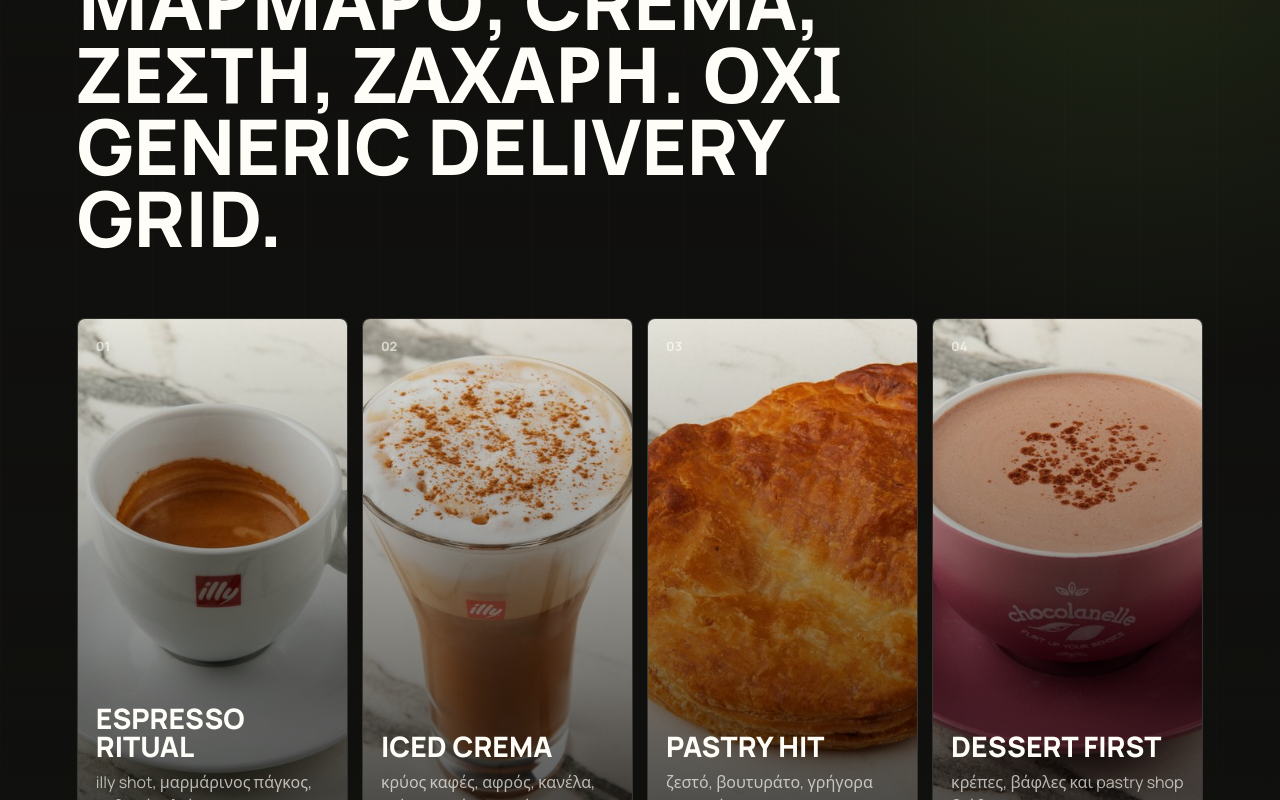
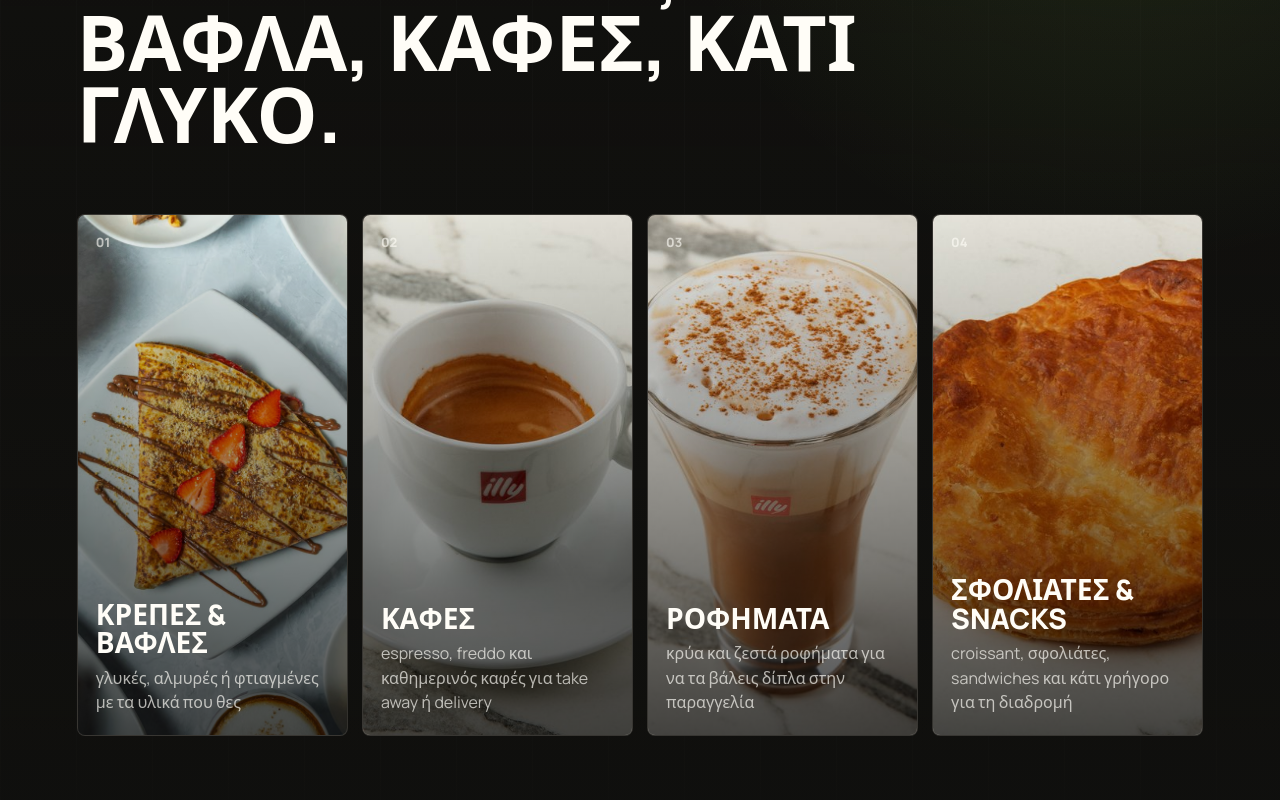
Before and after one commit to dgodolias/CremaWebsite, a React (Vite) app: page / in a window 1280 px wide. Shown: the part 2000-2800 px from the top of the page. Built offline with nearby package versions, Linux system fonts and the light colour scheme.

Commit message:
language wrapper

```diff
--- a/src/App.tsx
+++ b/src/App.tsx
@@ -27,10 +27,10 @@ const heroSequenceFrame = (frame: number) =>
   `/assets/generated/hero-sequence/frame-${String(frame).padStart(3, '0')}.webp`
 
 const signatureImages = [
+  heroPoster,
   asset('crema-waffle-13.jpg'),
   asset('crema-dessert-18.jpg'),
   asset('crema-crepe-05.jpg'),
-  asset('crema-dessert-22.jpg'),
 ]
 
 const gallery = [
@@ -45,12 +45,12 @@ const gallery = [
 ]
 
 const productImages = [
-  asset('crema-dessert-18.jpg'),
+  heroPoster,
   asset('crema-crepe-05.jpg'),
   asset('crema-waffle-13.jpg'),
-  asset('crema-dessert-23.jpg'),
-  asset('crema-dessert-24.jpg'),
-  asset('crema-dessert-27.jpg'),
+  asset('crema-dessert-18.jpg'),
+  asset('crema-dessert-22.jpg'),
+  asset('crema-cover.jpg'),
 ]
 
 const navTargets = ['story', 'signatures', 'gazi', 'delivery']
@@ -173,7 +173,7 @@ function LanguageMenu({
   }, [isOpen])
 
   return (
-    <div className="language-picker notranslate" translate="no" ref={menuRef}>
+    <div className="language-picker" ref={menuRef}>
       <button
         className="language-trigger"
         type="button"
@@ -183,7 +183,7 @@ function LanguageMenu({
         onClick={() => setIsOpen((value) => !value)}
       >
         <span className="language-kicker">{label}</span>
-        <span className="language-current">
+        <span className="language-current notranslate" translate="no">
           <Globe2 size={15} />
           <span>{currentLanguage.label}</span>
         </span>
@@ -192,7 +192,7 @@ function LanguageMenu({
       </button>
 
       {isOpen && (
-        <div className="language-panel" role="listbox" aria-label={label}>
+        <div className="language-panel notranslate" translate="no" role="listbox" aria-label={label}>
           {supportedLanguages.map((item) => {
             const isSelected = item.code === language
 
@@ -728,7 +728,7 @@ function App() {
           ))}
           <a className="nav-menu-link" href="https://quar.gr/crema" target="_blank" rel="noreferrer" aria-label="Crema menu">
             <BookOpenText size={15} />
-            Menu
+            Μενού
             <ArrowUpRight size={14} />
           </a>
         </nav>
--- a/src/content.ts
+++ b/src/content.ts
@@ -24,11 +24,11 @@ export const greekContent = {
   },
   nav: ['Ιστορία', 'Προτάσεις', 'Γκάζι', 'Delivery'],
   hero: {
-    eyebrow: '24ωρο delivery · Γκάζι Αθήνα',
+    eyebrow: 'Κρεπερί · καφές · delivery στο Γκάζι',
     brand: 'Crema',
-    headline: ['Γλυκό', 'πρώτα.'],
+    headline: ['Κρέπες', 'στο Γκάζι.'],
     subcopy:
-      'Κρέπες, βάφλες, καφές και γλυκά στην Περσεφόνης 63, για την ώρα που το Γκάζι θέλει κάτι ζεστό, γλυκό και γρήγορο.',
+      'Κρέπες, βάφλες, καφές, σφολιάτες και γλυκά στην Περσεφόνης 63. Πέρνα από το Crema ή άνοιξε το μενού για παραγγελία.',
     orderWolt: 'Παραγγελία στο Wolt',
     orderEfood: 'efood',
     footerOne: 'Life is uncertain.',
@@ -41,88 +41,88 @@ export const greekContent = {
     'Χρυσαφένια σφολιάτα φωτογραφημένη σε μάρμαρο',
     'Φλιτζάνι espresso φωτογραφημένο σε μάρμαρο',
   ],
-  marquee: ['καφές', 'κρέπες', 'βάφλες', 'pastry', '24ωρο delivery'],
+  marquee: ['καφές', 'κρέπες', 'βάφλες', 'pastry', 'delivery'],
   story: {
     eyebrow: 'Crema Gazi',
-    title: 'Όχι μια ήσυχη σελίδα καφέ. Ένα σήμα για γλυκό αργά τη νύχτα.',
+    title: 'Γλυκιά, αλμυρή ή όπως τη φτιάχνεις εσύ.',
     body:
-      'Η δημόσια εικόνα του μαγαζιού είναι ξεκάθαρη: μαύρο φόντο, πράσινο σύμβολο crema, πορτοκαλί ένταση delivery και λευκό χειρόγραφο logo. Το site τα μετατρέπει σε καθαρή, premium βιτρίνα για το μαγαζί από το οποίο ήδη παραγγέλνει ο κόσμος.',
-    visualMain: '24ωρο delivery',
-    visualSub: 'κρέπες · βάφλες · καφές · γλυκά',
-    logoAlt: 'Logo Crema Gazi από το δημόσιο Instagram profile',
+      'Στον κατάλογο θα βρεις γλυκές και αλμυρές κρέπες, My Waffle, croissant, σφολιάτες, sandwiches, γλυκά, παγωτό, καφέδες και ροφήματα. Διάλεξε έτοιμη πρόταση ή φτιάξε τη δική σου.',
+    visualMain: 'Crepes & coffee',
+    visualSub: 'κρέπες · βάφλες · καφές · pastry',
+    logoAlt: 'Logo Crema Gazi',
   },
   signatures: {
     eyebrow: 'Προτάσεις',
-    title: 'Μάρμαρο, crema, ζέστη, ζάχαρη. Όχι generic delivery grid.',
+    title: 'Ξεκίνα από τα βασικά: κρέπα, βάφλα, καφές, κάτι γλυκό.',
     items: [
       {
-        title: 'Espresso ritual',
-        detail: 'illy shot, μαρμάρινος πάγκος, καθαρό τελείωμα',
+        title: 'Κρέπες & βάφλες',
+        detail: 'γλυκές, αλμυρές ή φτιαγμένες με τα υλικά που θες',
       },
       {
-        title: 'Iced crema',
-        detail: 'κρύος καφές, αφρός, κανέλα, ενέργεια μέχρι αργά',
+        title: 'Καφές',
+        detail: 'espresso, freddo και καθημερινός καφές για take away ή delivery',
       },
       {
-        title: 'Pastry hit',
-        detail: 'ζεστό, βουτυράτο, γρήγορα στην πόρτα σου',
+        title: 'Ροφήματα',
+        detail: 'κρύα και ζεστά ροφήματα για να τα βάλεις δίπλα στην παραγγελία',
       },
       {
-        title: 'Dessert first',
-        detail: 'κρέπες, βάφλες και pastry shop διάθεση',
+        title: 'Σφολιάτες & snacks',
+        detail: 'croissant, σφολιάτες, sandwiches και κάτι γρήγορο για τη διαδρομή',
       },
     ],
   },
   products: {
     eyebrow: 'Δημοφιλή',
-    title: 'Πράγματα που παραγγέλνεις χωρίς δεύτερη σκέψη.',
+    title: 'Στον κατάλογο ξεκινάς από εδώ.',
     cta: 'Παράγγειλε',
     items: [
       {
-        name: 'Freddo με αφρό',
-        note: 'κρύο, καθαρό, έτοιμο για βόλτα στο Γκάζι',
+        name: 'Κρέπα επιλογής',
+        note: 'γλυκιά ή αλμυρή, με υλικά που διαλέγεις στον κατάλογο',
       },
       {
-        name: 'Ζεστή σφολιάτα',
-        note: 'βουτυράτη υφή, γρήγορο comfort',
+        name: 'Σφολιάτα',
+        note: 'γρήγορη επιλογή για πρωί, γραφείο ή βόλτα στο Γκάζι',
       },
       {
-        name: 'Espresso shot',
-        note: 'μικρό, δυνατό, ακριβές',
+        name: 'Espresso',
+        note: 'καφές στο χέρι ή μαζί με την παραγγελία σου',
       },
       {
-        name: 'Γλυκό late night',
-        note: 'όταν το “κάτι γλυκό” γίνεται παραγγελία',
+        name: 'Κρύο ρόφημα',
+        note: 'freddo, σοκολάτα ή άλλο ρόφημα για πιο δροσερή επιλογή',
       },
       {
-        name: 'Crema coffee',
-        note: 'καφές με μαρμάρινο mood',
+        name: 'Ζεστή σοκολάτα',
+        note: 'για όταν το γλυκό ξεκινάει από το ποτήρι',
       },
       {
-        name: 'Snack stop',
-        note: 'για πριν, μετά ή ανάμεσα',
+        name: 'Παγωτό & γλυκά',
+        note: 'επιλογές ψυγείου για μετά την κρέπα, τη βάφλα ή τον καφέ',
       },
     ],
   },
   galleryAlt: 'Λεπτομέρεια προϊόντος Crema',
   location: {
     eyebrow: 'Περσεφόνης 63',
-    title: 'Φτιαγμένο για τον ρυθμό του Γκαζιού: καφές πριν, γλυκό μετά, delivery πάντα.',
+    title: 'Περσεφόνης 63, Γκάζι. Εκεί που ο καφές συναντά την κρέπα.',
     body:
-      'Οι δημόσιες καταχωρίσεις τοποθετούν το Crema στην Περσεφόνης 63, Γκάζι, Αθήνα, με 24ωρο delivery και τηλεφωνικές παραγγελίες στο 210 346 7213.',
+      'Θα το βρεις στην Περσεφόνης 63, στο Γκάζι. Άνοιξε τον χάρτη, δες τον κατάλογο ή κάλεσε στο 210 346 7213.',
     openMap: 'Άνοιγμα χάρτη',
     callNow: 'Κλήση τώρα',
     mapWord: 'Γκάζι',
   },
   delivery: {
-    eyebrow: 'Ανοιχτά όλη μέρα',
-    title: 'Όταν η πόλη μένει ξύπνια, το Crema συνεχίζει να κινείται.',
-    hours: '24',
-    hoursLabel: 'ώρες',
-    body: 'Παράγγειλε μέσω Wolt ή efood, ή κάλεσε απευθείας το κατάστημα.',
+    eyebrow: 'Από κοντά · delivery · τηλέφωνο',
+    title: 'Από κοντά, Wolt, efood ή τηλέφωνο. Διάλεξε τρόπο και προχώρα.',
+    hours: '3',
+    hoursLabel: 'τρόποι',
+    body: 'Άνοιξε τον κατάλογο, συνέχισε σε Wolt ή efood, ή κάλεσε απευθείας το κατάστημα.',
   },
   footer: {
-    address: 'Περσεφόνης 63, Γκάζι · 210 346 7213 · 24ωρο delivery',
+    address: 'Περσεφόνης 63, Γκάζι · 210 346 7213 · κρέπες · βάφλες · καφές · delivery',
   },
   language: {
     label: 'Γλώσσα',
```
Also changed, not shown: 3 other files (tests, documents, lock files or other folders).
